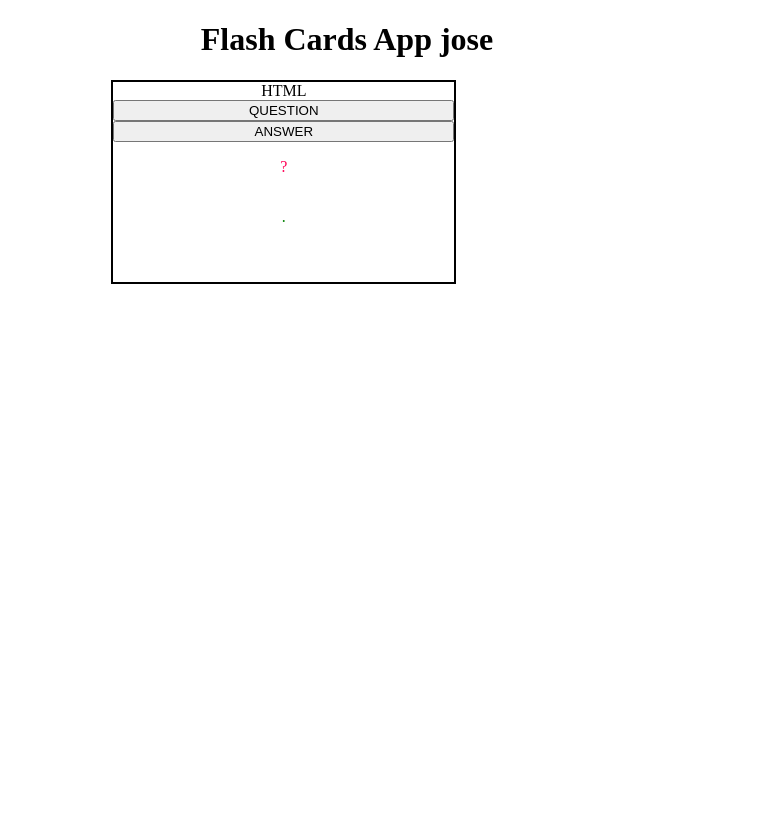
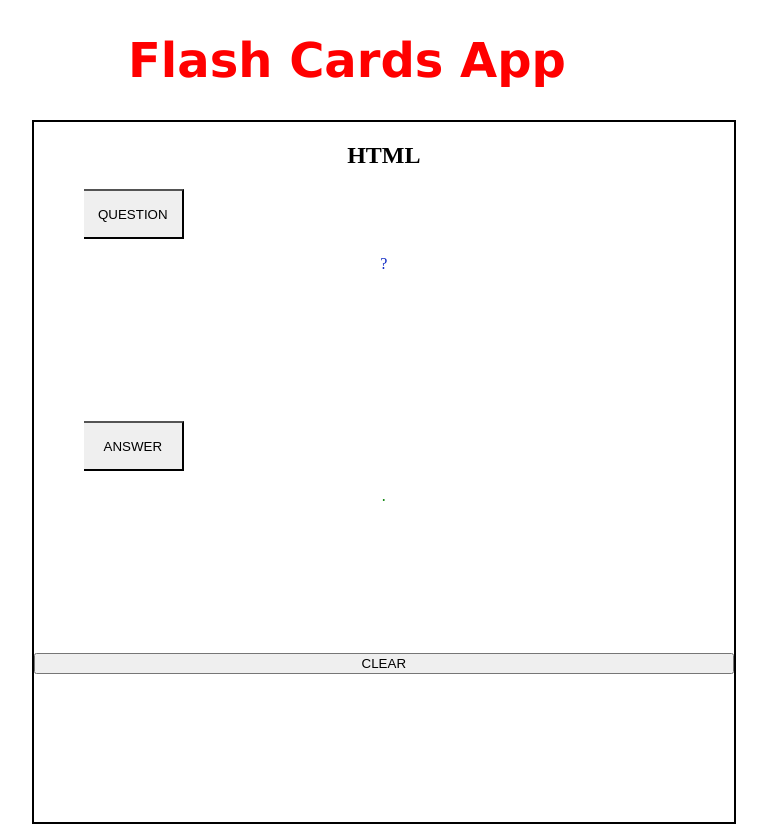
Before and after one commit to cabonkasia/flash-cards, a plain HTML site: page flashCards.html in a window 1280 px wide. Shown: the whole page, without its empty margins (293-1060 px from the left). Before the commit the page ends 800 px from the top, so only its background shows below. Drawn offline with Linux system fonts and the light colour scheme.

Commit message:
change class into id

```diff
--- a/flashCards.html
+++ b/flashCards.html
@@ -6,31 +6,30 @@
     <meta http-equiv="X-UA-Compatible" content="ie=edge">
     <link rel="stylesheet" href="main.css">
     <title>Document</title>
+
+    <style>
+
+    </style>
+
+
 </head>
 <body>
-    <h1>Flash Cards App jose</h1>
+    <h1>Flash Cards App</h1>
 <div class="container">
-    <div class="category">HTML
-        <button class="btn-question">QUESTION</button>
-        <button class="btn-answer">ANSWER</button>
-        <p class="question">?</p>
-        <p class="answer">.</p>
+    <div class="category">
+        <h2>HTML</h2>
+        <button id="btn-question">QUESTION</button>
+        <p id="question">?</p>
+        <button id="btn-answer">ANSWER</button>
+        <p id="answer">.</p>
+        <button id="clear-button">CLEAR</button>
     </div>
-    <!-- <div class="category">CSS
-            <button>QUESTION</button>
-            <button class="btn-question">QUESTION</button>
-            <button class="btn-answer">ANSWER</button>
-    </div>
-    <div class="category">JAVASCRIPT
-            <button>QUESTION</button>
-            <button class="btn-question">QUESTION</button>
-            <button class="btn-answer">ANSWER</button>
-    </div> -->
 </div>
+<script>
 
-<script>
 
 </script>
 
+
 </body>
 </html>
--- a/main.css
+++ b/main.css
@@ -1,5 +1,8 @@
 h1 {
     text-align: center;
+    color:red;
+    font-family: verdana;
+    font-size: 300%;
 }
 
 .container {
@@ -7,29 +10,42 @@ h1 {
     width: 90%;
     height: 60%;
     justify-content: space-around;
+    padding-left: 100px;
 }
 
 .category {
+    align-self: center;
     display: flex;
-    width: 30%;
-    height: 200px;
+    width: 700px;
+    height: 700px;
     border: 2px solid black;
     text-align: center;
     flex-direction: column;
 }
 
-.category.btn-answer {
-
+#btn-answer {
+    height: 50px;
+    width: 100px;
+    margin-left: 50px;
+    border-left: 2px;
 }
 
-.category.btn-question {
-
+#btn-question {
+    height: 50px;
+    width: 100px;
+    margin-left: 50px;
+    border-left: 2px;
 }
 
-.answer {
+#answer {
+    height: 150px;
     color: green;
+    font-size: 150%
+    text-align: center;
 }
-
-.question {
-    color: rgb(255, 0, 85);
+#question {
+    height: 150px;
+    color: rgb(13, 40, 196);
+    font-size: 150%
+    text-align: center;
 }
```
